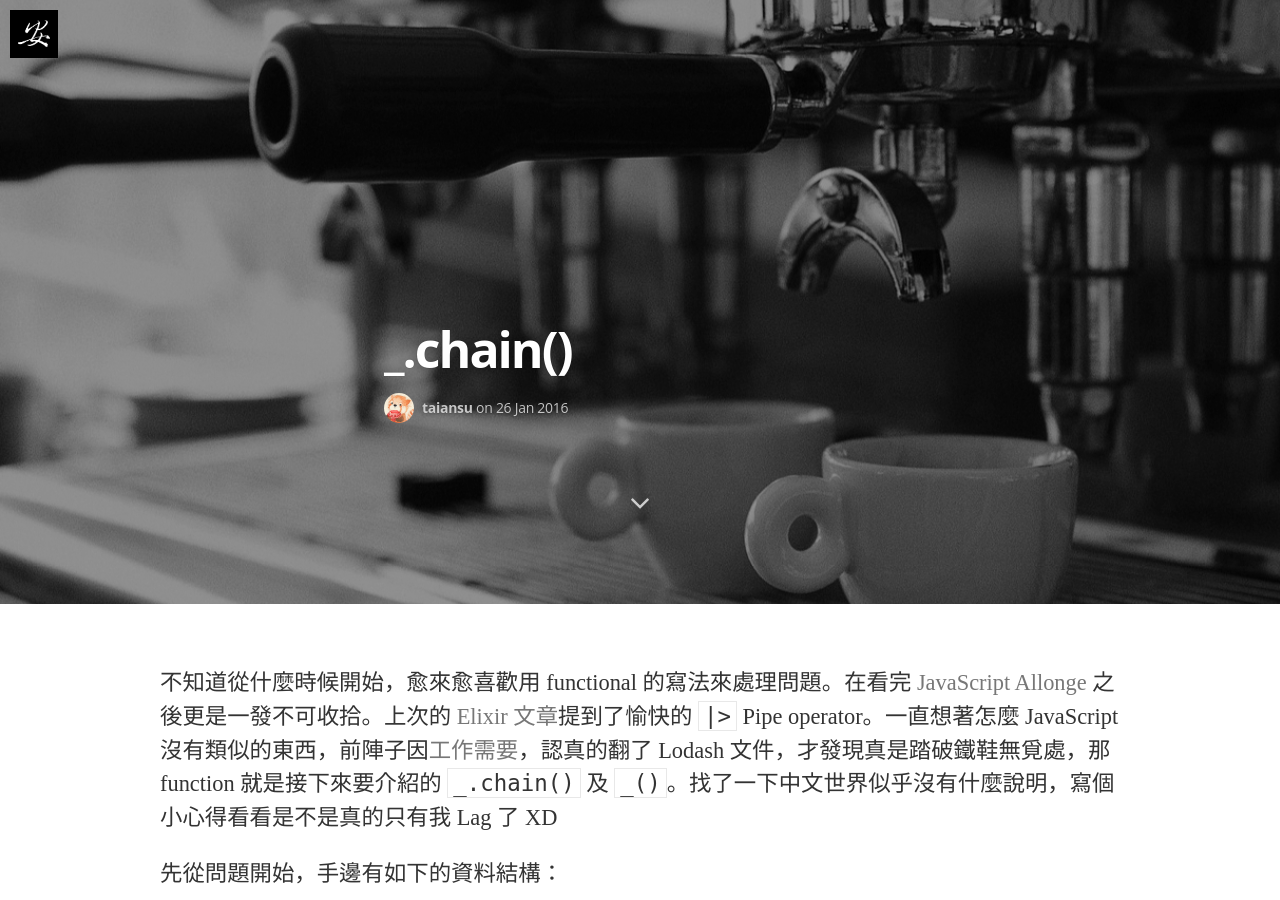
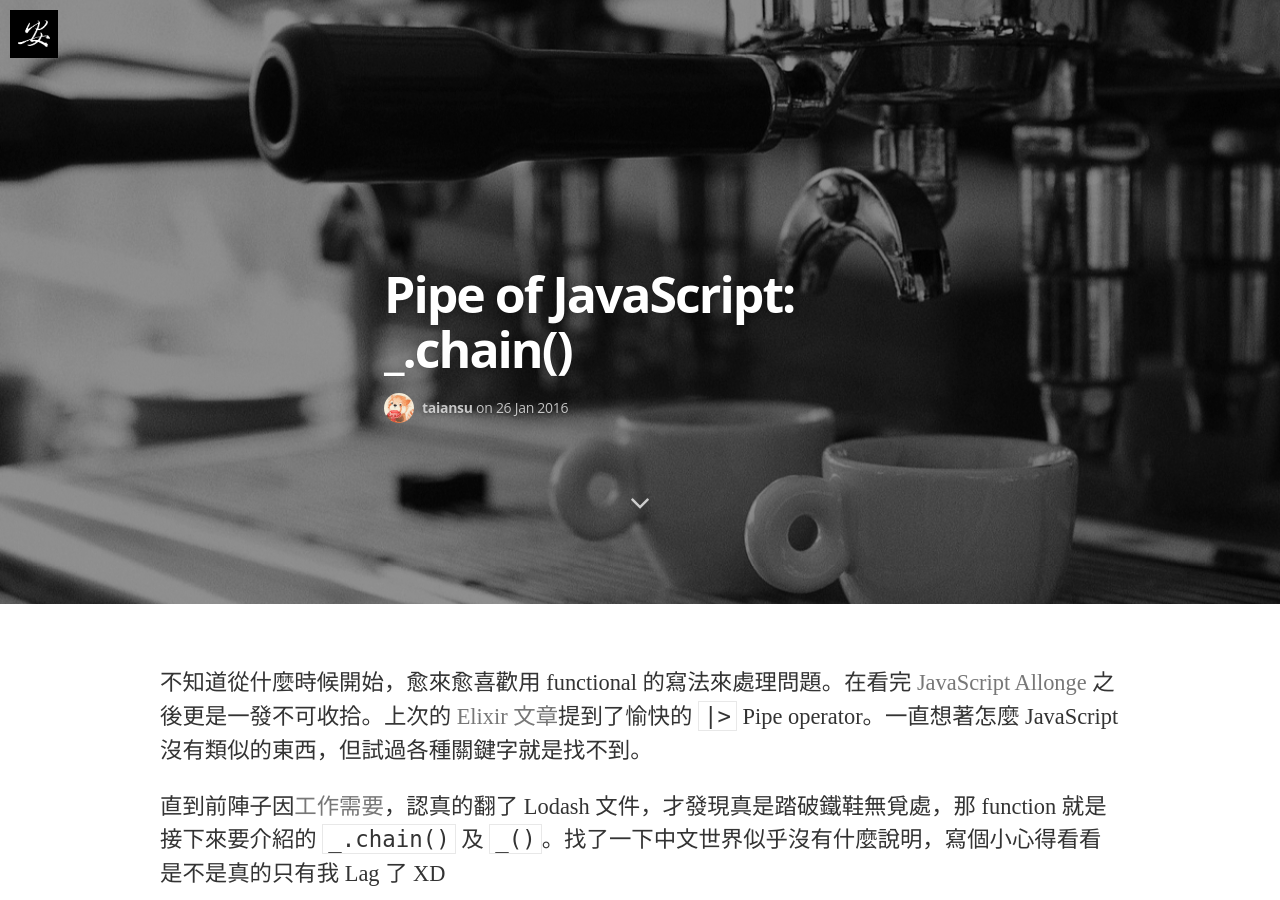
Before and after one commit to taiansu/blog, a Jekyll site: the page built from _posts/2016-01-26-lodash-chain.md, in a window 1280 px wide and 900 px high, scrolled down 296 px. Built offline with Jekyll 4.4.1, drawn with Linux system fonts in a browser that asks for light colours; nearby versions of some CDN libraries; some web fonts are replaced; comment, search, counter and statistics services are not loaded.

Commit message:
Fix posts

```diff
--- a/_posts/2014-11-26-easter-ruby-books-shopping-guide.markdown
+++ b/_posts/2014-11-26-easter-ruby-books-shopping-guide.markdown
@@ -5,7 +5,7 @@ date: 2014-11-26
 tags: Programming, Ruby
 ---
 
-@JuanitoFatas 今天分享了 [紅寶石鐵道漫遊指南](http://www.slideshare.net/katehuang0320/ss-42007998)，
+[@JuanitoFatas](https://twitter.com/juanitofatas) 今天分享了 [紅寶石鐵道漫遊指南](http://www.slideshare.net/katehuang0320/ss-42007998)，
 
 適逢本週感恩節特價，有人問起，就來快速列一些可以趁機入手的書。如果有閒的話，我再來補每本書的簡介。
 
--- a/_posts/2016-01-26-lodash-chain.md
+++ b/_posts/2016-01-26-lodash-chain.md
@@ -1,15 +1,17 @@
 ---
 layout: post
-title: _.chain()
+title: Pipe of JavaScript&#58; _.chain()
 date: 2016-01-26 02:35
 comments: true
-tags: Programming, JavaScript
+tags: Programming, JavaScript, pipe
 image: /assets/article_images/2016-01-26-lodash-chain/coffee-machine.png
 image2: /assets/article_images/2016-01-26-lodash-chain/coffee-machine-mobile.png
 ---
 
 不知道從什麼時候開始，愈來愈喜歡用 functional 的寫法來處理問題。在看完 [JavaScript
-Allonge](https://leanpub.com/javascriptallongesix) 之後更是一發不可收拾。上次的 [Elixir 文章](/2014-07-26-a_sip_of_elixir/)提到了愉快的 `|>` Pipe operator。一直想著怎麼 JavaScript 沒有類似的東西，前陣子因[工作需要](#1)，認真的翻了 Lodash 文件，才發現真是踏破鐵鞋無覓處，那 function 就是接下來要介紹的 `_.chain()` 及 `_()`。找了一下中文世界似乎沒有什麼說明，寫個小心得看看是不是真的只有我 Lag 了 XD
+Allonge](https://leanpub.com/javascriptallongesix) 之後更是一發不可收拾。上次的 [Elixir 文章](/2014-07-26-a_sip_of_elixir/)提到了愉快的 `|>` Pipe operator。一直想著怎麼 JavaScript 沒有類似的東西，但試過各種關鍵字就是找不到。
+
+直到前陣子因[工作需要](#1)，認真的翻了 Lodash 文件，才發現真是踏破鐵鞋無覓處，那 function 就是接下來要介紹的 `_.chain()` 及 `_()`。找了一下中文世界似乎沒有什麼說明，寫個小心得看看是不是真的只有我 Lag 了 XD
 
 先從問題開始，手邊有如下的資料結構：
 {% highlight js %}
```
